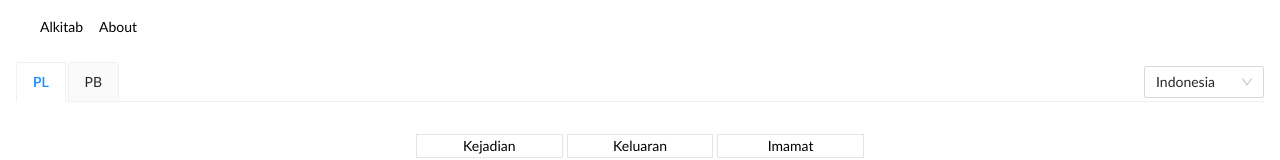
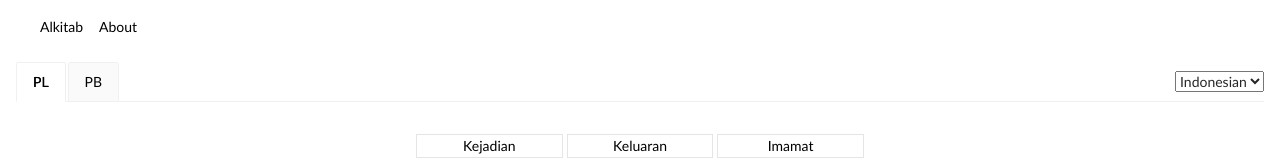
Before and after one commit to ericksih/alkitab, a React (Create React App) app: page / in a window 1280 px wide. Shown: the top 160 px of the page. Built offline with nearby package versions, Linux system fonts and the light colour scheme.

Commit message:
Update Home.js

```diff
--- a/src/pages/Home.js
+++ b/src/pages/Home.js
@@ -18,28 +18,43 @@ const Home = () => {
         defaultActiveKey='1'
         tabPosition='top'
         tabBarExtraContent={
-          <Select
-            style={{ width: 120 }}
-            showSearch
-            value={version}
-            optionFilterProp='children'
-            onChange={(e) => setVersion(e)}
-          >
-            <Option value='tb'>Indonesia</Option>
-            <Option value='av'>English</Option>
-            <Option value='toba'>Batak</Option>
-            <Option value='sunda'>Sunda</Option>
-            <Option value='jawa'>Jawa</Option>
-            <Option value='makasar'>Makasar</Option>
-            <Option value='bali'>Bali</Option>
-          </Select>
+          <select onChange={(e) => setVersion(e.target.value)}>
+            <option value='tb'>Indonesian</option>
+            <option value='en'>English</option>
+            <option value='bt'>Batak</option>
+            <option value='sn'>Sunda</option>
+            <option value='jw'>Jawa</option>
+            <option value='mk'>Makasar</option>
+            <option value='bl'>Bali</option>
+          </select>
+          // <Select
+          //   style={{ width: 120 }}
+          //   showSearch
+          //   value={version}
+          //   optionFilterProp='children'
+          //   onChange={(e) => setVersion(e)}
+          // >
+          //   <Option value='tb'>Indonesia</Option>
+          //   <Option value='av'>English</Option>
+          //   <Option value='toba'>Batak</Option>
+          //   <Option value='sunda'>Sunda</Option>
+          //   <Option value='jawa'>Jawa</Option>
+          //   <Option value='makasar'>Makasar</Option>
+          //   <Option value='bali'>Bali</Option>
+          // </Select>
         }
       >
         <TabPane
           tab={
             <>
               <Tooltip title='Perjanjian Lama' placement='topLeft'>
-                <span>PL</span>
+                <span
+                  style={{
+                    color: '#000',
+                  }}
+                >
+                  PL
+                </span>
               </Tooltip>
             </>
           }
@@ -61,7 +76,13 @@ const Home = () => {
           tab={
             <>
               <Tooltip title='Perjanjian Baru' placement='left'>
-                <span>PB</span>
+                <span
+                  style={{
+                    color: '#000',
+                  }}
+                >
+                  PB
+                </span>
               </Tooltip>
             </>
           }
```
